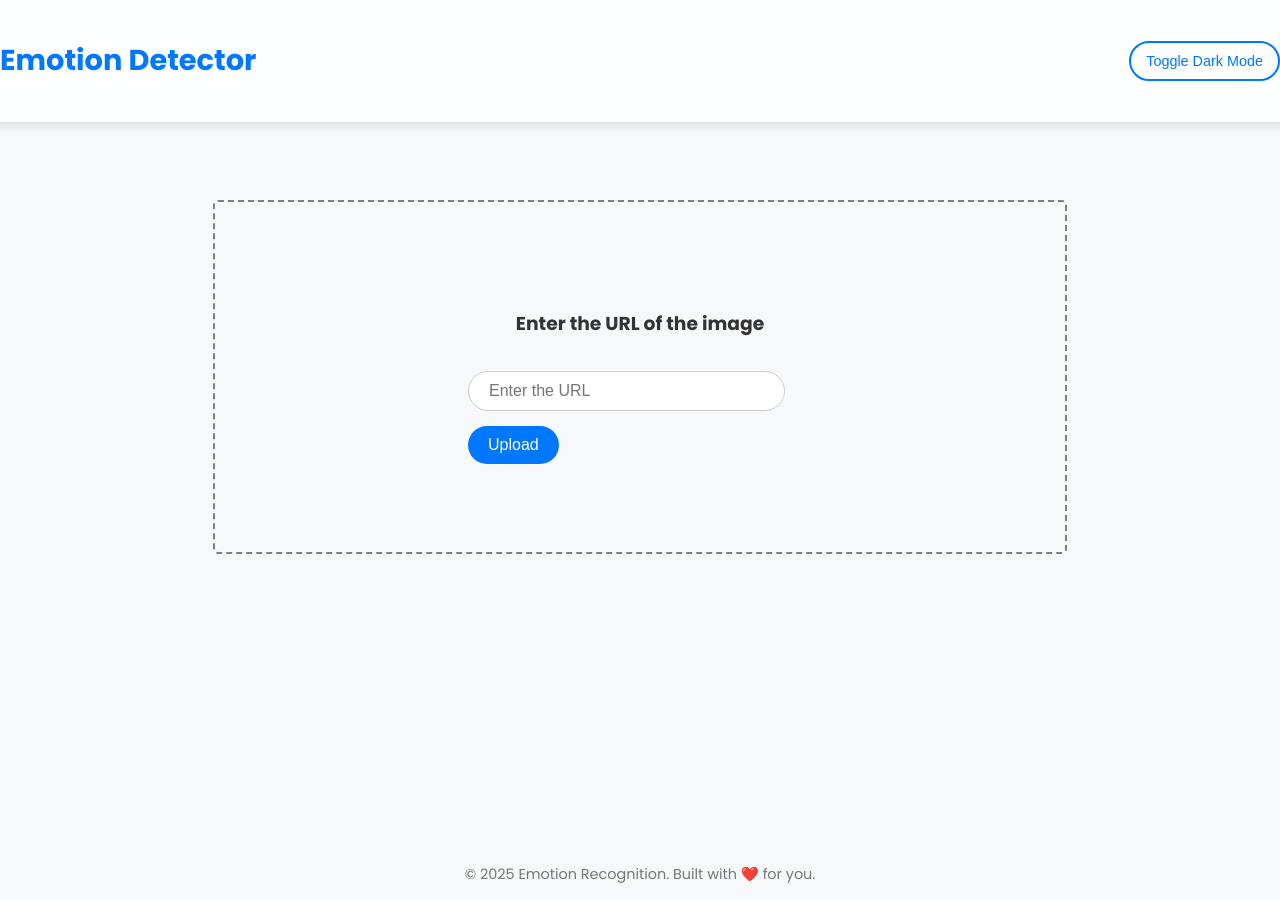
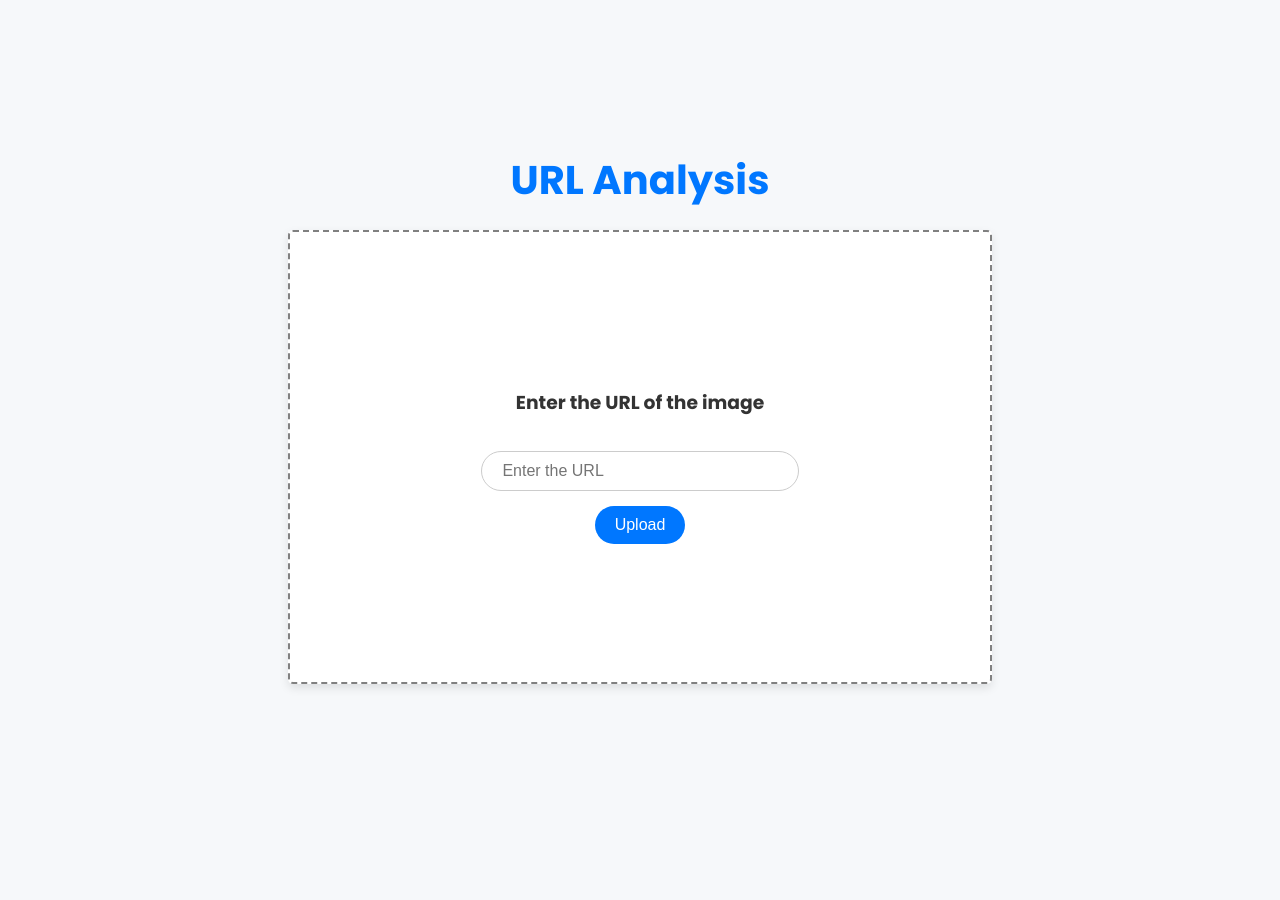
Before and after one commit to HassnainKazmi/Real-Time-Facial-Expression-Recognition, a Flask app: template templates/url.html in a window 1280 px wide. After the commit the page ends 688 px from the top, so only its background shows below. Run offline with Flask 3, Linux system fonts and the light colour scheme; the template is opened without the code that fills it, so the values that code supplies are empty.

Commit message:
fixed changes in the UI

```diff
--- a/templates/url.html
+++ b/templates/url.html
@@ -9,7 +9,6 @@
       rel="stylesheet"
     />
     <style>
-      /* Base Styles */
       body {
         margin: 0;
         font-family: "Poppins", sans-serif;
@@ -24,89 +23,34 @@
         transition: background-color 0.3s ease, color 0.3s ease;
       }
 
-      .dark-mode {
-        background: #121212;
-        color: #e0e0e0;
+      .hero {
+        display: flex;
+        flex-direction: column;
+        align-items: center;
+        justify-content: center;
+        text-align: center;
+        padding: 10px 20px;
       }
 
-      header {
-        position: fixed;
-        top: 0;
-        width: 100%;
-        display: flex;
-        justify-content: space-between;
-        align-items: center;
-        padding: 20px 50px;
-        background: rgba(255, 255, 255, 0.9);
-        box-shadow: 0 4px 10px rgba(0, 0, 0, 0.1);
-        transition: background-color 0.3s ease, box-shadow 0.3s ease;
-      }
-
-      .dark-mode header {
-        background: rgba(18, 18, 18, 0.9);
-        box-shadow: 0 4px 10px rgba(0, 0, 0, 0.4);
-      }
-
-      header h1 {
-        font-size: 1.8rem;
+      .hero h2 {
+        font-size: 2.5rem;
+        margin-bottom: 20px;
         color: #0077ff;
-      }
-
-      .dark-mode header h1 {
-        color: #90caf9;
-      }
-
-      header .dark-mode-toggle {
-        background: transparent;
-        border: 2px solid #0077ff;
-        color: #0077ff;
-        padding: 10px 15px;
-        border-radius: 25px;
-        cursor: pointer;
-        font-size: 0.9rem;
-        transition: all 0.3s ease;
-      }
-
-      .dark-mode header .dark-mode-toggle {
-        border-color: #90caf9;
-        color: #90caf9;
-      }
-
-      header .dark-mode-toggle:hover {
-        background: #0077ff;
-        color: #fff;
-      }
-
-      .dark-mode header .dark-mode-toggle:hover {
-        background: #90caf9;
-        color: #000;
-      }
-
-      .hero {
-        display: flex;
-        flex-wrap: wrap;
-        align-items: center;
-        justify-content: center;
-        min-height: 100vh;
-        padding: 0 30px;
-        gap: 30px;
       }
 
       .drag-area {
         border: 2px dashed #808080;
-        height: 350px;
-        width: 850px;
+        height: 450px;
+        width: 700px;
         border-radius: 5px;
         display: flex;
         align-items: center;
         justify-content: center;
         flex-direction: column;
         margin: auto;
-        margin-top: 200px;
-      }
-
-      .dark-mode .drag-area {
-        border: 2px dashed #90caf9;
+        background: #fff;
+        box-shadow: 0 4px 10px rgba(0, 0, 0, 0.1);
+        transition: all 0.3s ease;
       }
 
       .drag-area input[type="url"] {
@@ -134,28 +78,12 @@
       .drag-area input[type="submit"]:hover {
         background: #0056b3;
       }
-
-      footer {
-        margin-top: 50px;
-        text-align: center;
-        font-size: 0.9rem;
-        color: #777;
-      }
-
-      .dark-mode footer {
-        color: #aaa;
-      }
     </style>
   </head>
 
   <body>
-    <header>
-      <h1>Emotion Detector</h1>
-      <button class="dark-mode-toggle" onclick="toggleDarkMode()">
-        Toggle Dark Mode
-      </button>
-    </header>
     <div class="hero">
+      <h2>URL Analysis</h2>
       <div class="drag-area">
         <h3>Enter the URL of the image</h3>
         <form action="/imageurl" method="post" enctype="multipart/form-data">
@@ -164,15 +92,6 @@
         </form>
       </div>
     </div>
-    <footer>
-      <p>&copy; 2025 Emotion Recognition. Built with ❤️ for you.</p>
-    </footer>
-
-    <script>
-      function toggleDarkMode() {
-        document.body.classList.toggle("dark-mode");
-      }
-    </script>
     <script src="static/js/main.min.js"></script>
   </body>
 </html>
```
Also changed, not shown: templates/image.html (+18 -100 lines).
